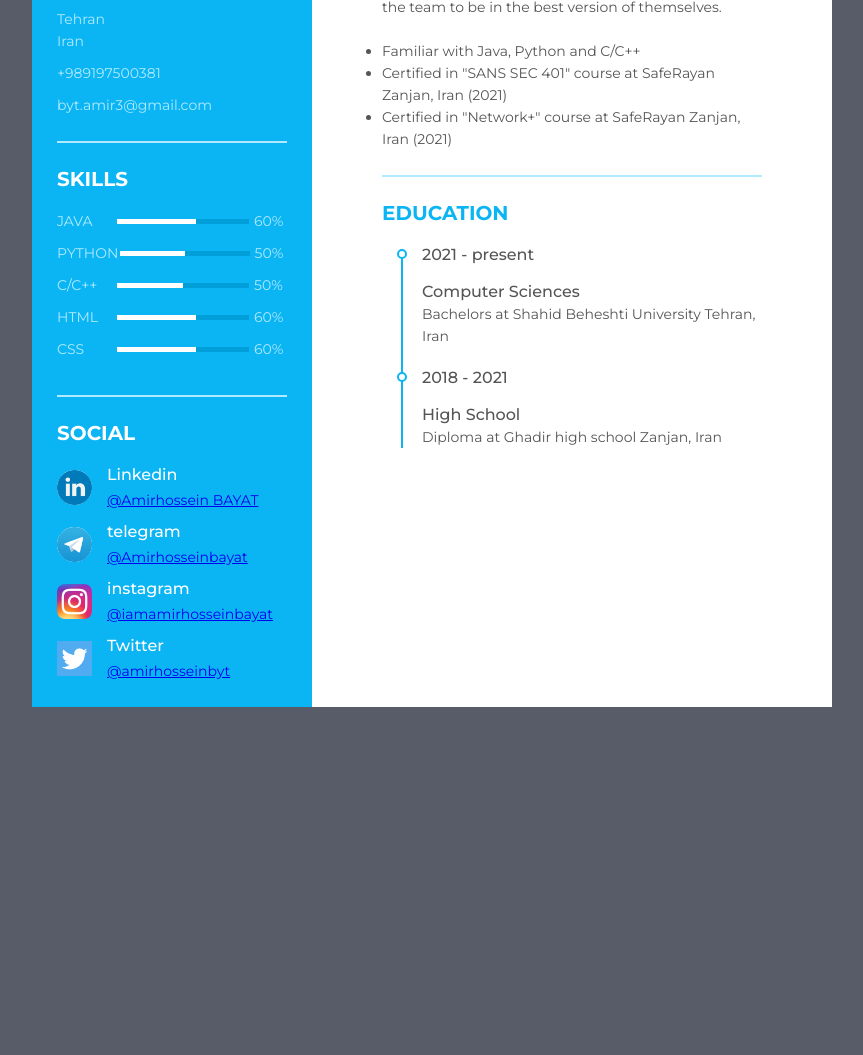
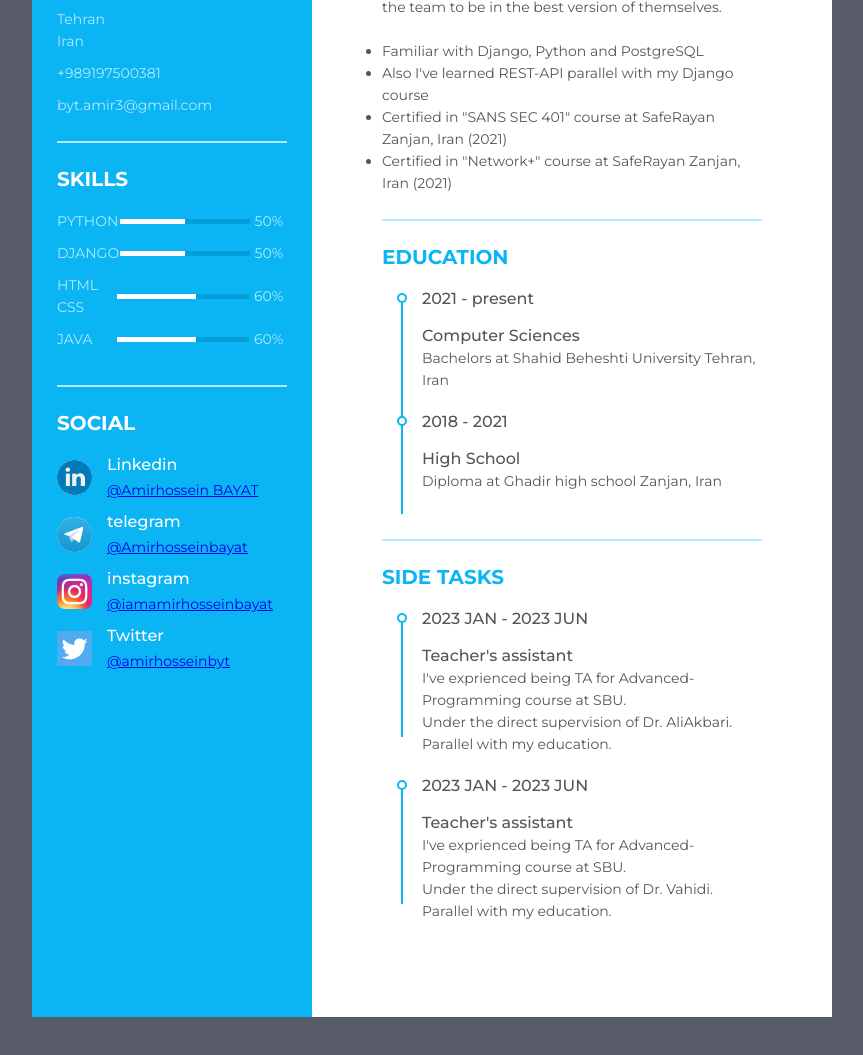
Before and after one commit to Amirhosseinbayat/MyResume, a plain HTML site: page index.html in a window 1280 px wide. Shown: the part 411-1466 px from the top of the page, without its empty margins (208-1071 px from the left). Before the commit the page ends 1168 px from the top, so only its background shows below. Drawn offline with Linux system fonts and the light colour scheme.

Commit message:
Updated my Resume Based on passed semester

```diff
--- a/index.html
+++ b/index.html
@@ -43,15 +43,6 @@
                 <ul>
                     <li>
                         <div class="skill_name">
-                            JAVA
-                        </div>
-                        <div class="skill_progress">
-                            <span style="width: 60%;"></span>
-                        </div>
-                        <div class="skill_per">60%</div>
-                    </li>
-                    <li>
-                        <div class="skill_name">
                             PYTHON
                         </div>
                         <div class="skill_progress">
@@ -61,7 +52,7 @@
                     </li>
                     <li>
                         <div class="skill_name">
-                            C/C++
+                            DJANGO
                         </div>
                         <div class="skill_progress">
                             <span style="width: 50%;"></span>
@@ -70,7 +61,7 @@
                     </li>
                     <li>
                         <div class="skill_name">
-                            HTML
+                            HTML<br>CSS
                         </div>
                         <div class="skill_progress">
                             <span style="width: 60%;"></span>
@@ -79,7 +70,7 @@
                     </li>
                     <li>
                         <div class="skill_name">
-                            CSS
+                            JAVA
                         </div>
                         <div class="skill_progress">
                             <span style="width: 60%;"></span>
@@ -159,7 +150,8 @@
                 <br>
             </p>
             <ul>
-                <li>Familiar with Java, Python and C/C++</li>
+                <li>Familiar with Django, Python and PostgreSQL</li>
+                <li>Also I've learned REST-API parallel with my Django course</li>
                 <li>Certified in "SANS SEC 401" course at SafeRayan Zanjan, Iran (2021)</li>
                 <li>Certified in "Network+" course at SafeRayan Zanjan, Iran (2021)</li>
             </ul>
@@ -180,7 +172,28 @@
                     <div class="date">2018 - 2021</div>
                     <div class="info">
                         <p class="semi-bold">High School</p>
-                        <p>Diploma at Ghadir high school Zanjan, Iran</p>
+                        <p>Diploma at Ghadir high school Zanjan, Iran <br><br></p>
+                    </div>
+                </li>
+            </ul>
+        </div>
+        <div class="resume_item resume_education">
+            <div class="title">
+                <p class="bold">Side Tasks</p>
+            </div>
+            <ul>
+                <li>
+                    <div class="date">2023 JAN - 2023 JUN</div>
+                    <div class="info">
+                        <p class="semi-bold">Teacher's assistant</p>
+                        <p>I've exprienced being TA for Advanced-Programming course at SBU.<br>Under the direct supervision of Dr. AliAkbari. <br>Parallel with my education.</p>
+                    </div>
+                </li>
+                <li>
+                    <div class="date">2023 JAN - 2023 JUN</div>
+                    <div class="info">
+                        <p class="semi-bold">Teacher's assistant</p>
+                        <p>I've exprienced being TA for Advanced-Programming course at SBU.<br>Under the direct supervision of Dr. Vahidi. <br>Parallel with my education.</p>
                     </div>
                 </li>
             </ul>
```
